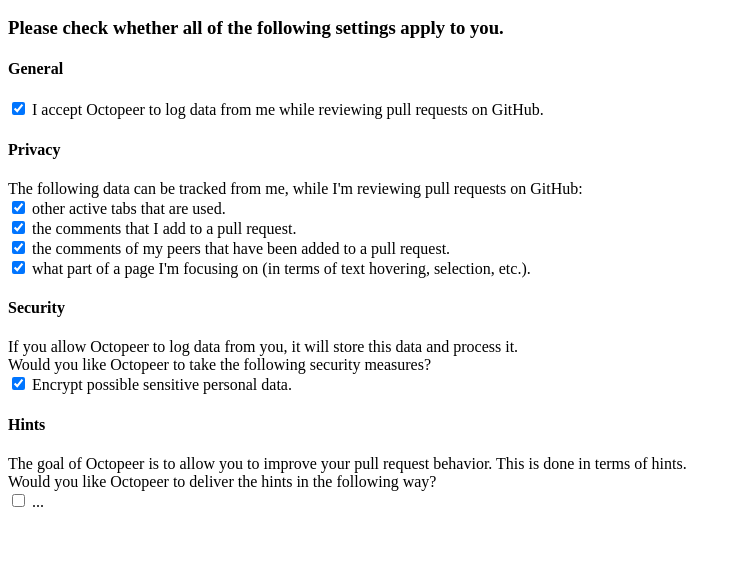
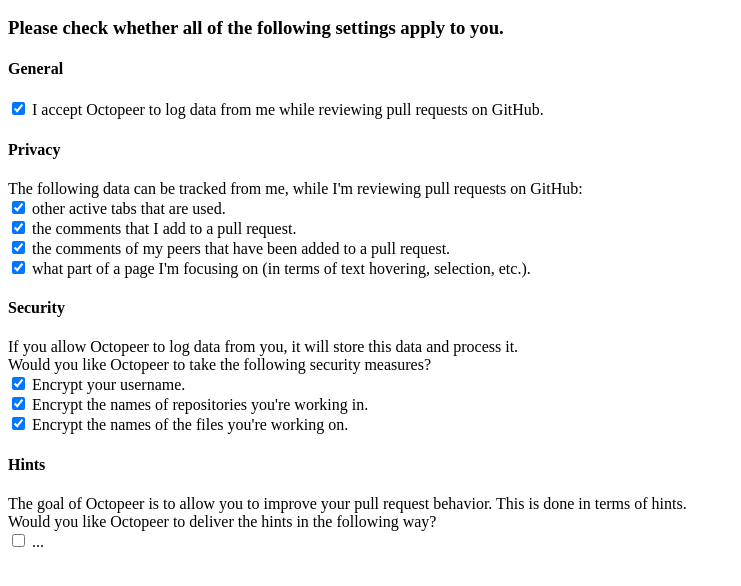
Before and after one commit to thervh70/ContextProject_RDD, a browser extension: page resources/options.html in a window 1280 px wide. Shown: the part 110-696 px from the top of the page, without its empty margins (0-741 px from the left). Drawn offline with Linux system fonts and the light colour scheme.

Commit message:
Added some security settings to the options.
Security settings; encryption of username, repo name and filename.

```diff
--- a/resources/options.html
+++ b/resources/options.html
@@ -48,8 +48,12 @@
 <p title = 'Security'>
     If you allow Octopeer to log data from you, it will store this data and process it. <br>
     Would you like Octopeer to take the following security measures?
-    <br><label> <input type="checkbox" id="hash" checked>
-    Encrypt possible sensitive personal data.
+    <br><label> <input type="checkbox" id="username" checked>
+    Encrypt your username.
+    <br> <input type="checkbox" id="repo" checked>
+    Encrypt the names of repositories you're working in.
+    <br> <input type="checkbox" id="file" checked>
+    Encrypt the names of the files you're working on.
 </label>
 </p>
 
```
